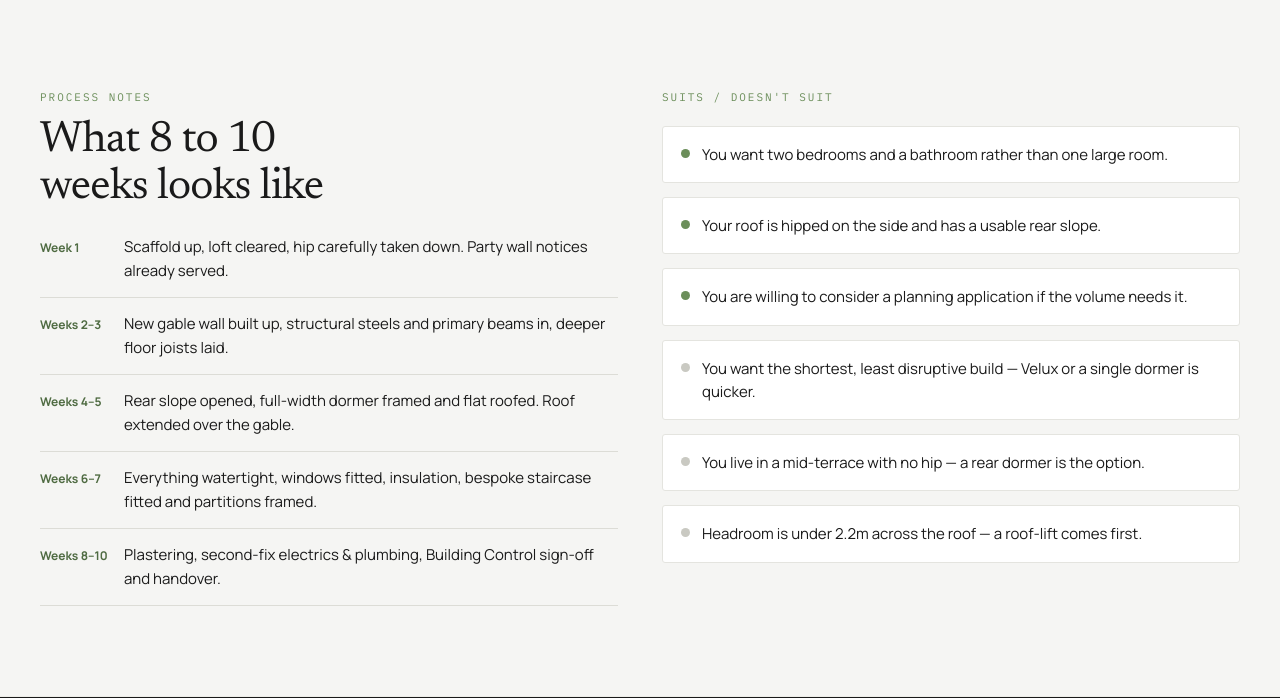
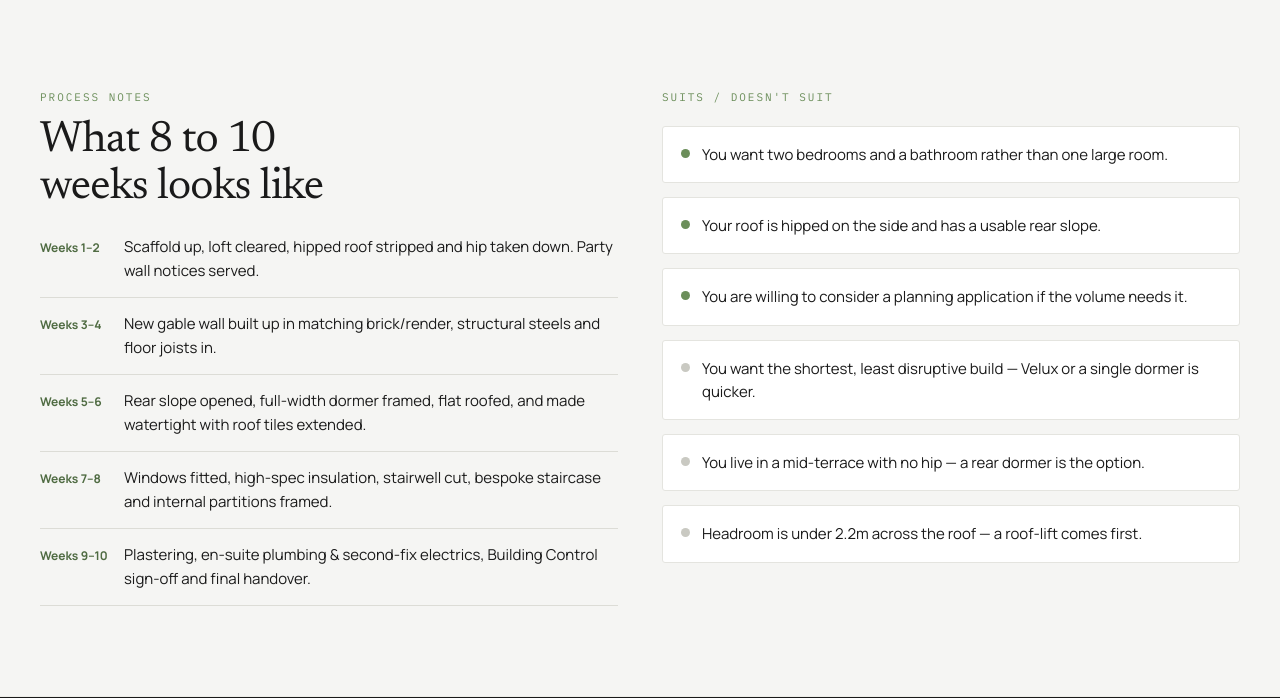
Before and after one commit to saqibmaqsood/another-level-loft-conversion, a PHP site: page /wrap-around-conversion.php in a window 1280 px wide. Shown: the part 1507-2205 px from the top of the page. Run offline with PHP 8.4, Linux system fonts and the light colour scheme; data comes from the database, SQL or seed files in the repository; some libraries are stand-ins or nearby versions.

Commit message:
Refine Wrap Around schedule to 8–10 weeks across 5 two-week phases

```diff
--- a/wrap-around-conversion.php
+++ b/wrap-around-conversion.php
@@ -39,11 +39,11 @@ $galleryImages = [
 ];
 
 $timeline = [
-    ['when' => 'Week 1', 'what' => 'Scaffold up, loft cleared, hip carefully taken down. Party wall notices already served.'],
-    ['when' => 'Weeks 2–3', 'what' => 'New gable wall built up, structural steels and primary beams in, deeper floor joists laid.'],
-    ['when' => 'Weeks 4–5', 'what' => 'Rear slope opened, full-width dormer framed and flat roofed. Roof extended over the gable.'],
-    ['when' => 'Weeks 6–7', 'what' => 'Everything watertight, windows fitted, insulation, bespoke staircase fitted and partitions framed.'],
-    ['when' => 'Weeks 8–10', 'what' => 'Plastering, second-fix electrics & plumbing, Building Control sign-off and handover.']
+    ['when' => 'Weeks 1–2', 'what' => 'Scaffold up, loft cleared, hipped roof stripped and hip taken down. Party wall notices served.'],
+    ['when' => 'Weeks 3–4', 'what' => 'New gable wall built up in matching brick/render, structural steels and floor joists in.'],
+    ['when' => 'Weeks 5–6', 'what' => 'Rear slope opened, full-width dormer framed, flat roofed, and made watertight with roof tiles extended.'],
+    ['when' => 'Weeks 7–8', 'what' => 'Windows fitted, high-spec insulation, stairwell cut, bespoke staircase and internal partitions framed.'],
+    ['when' => 'Weeks 9–10', 'what' => 'Plastering, en-suite plumbing & second-fix electrics, Building Control sign-off and final handover.']
 ];
 
 $fit = [
```
